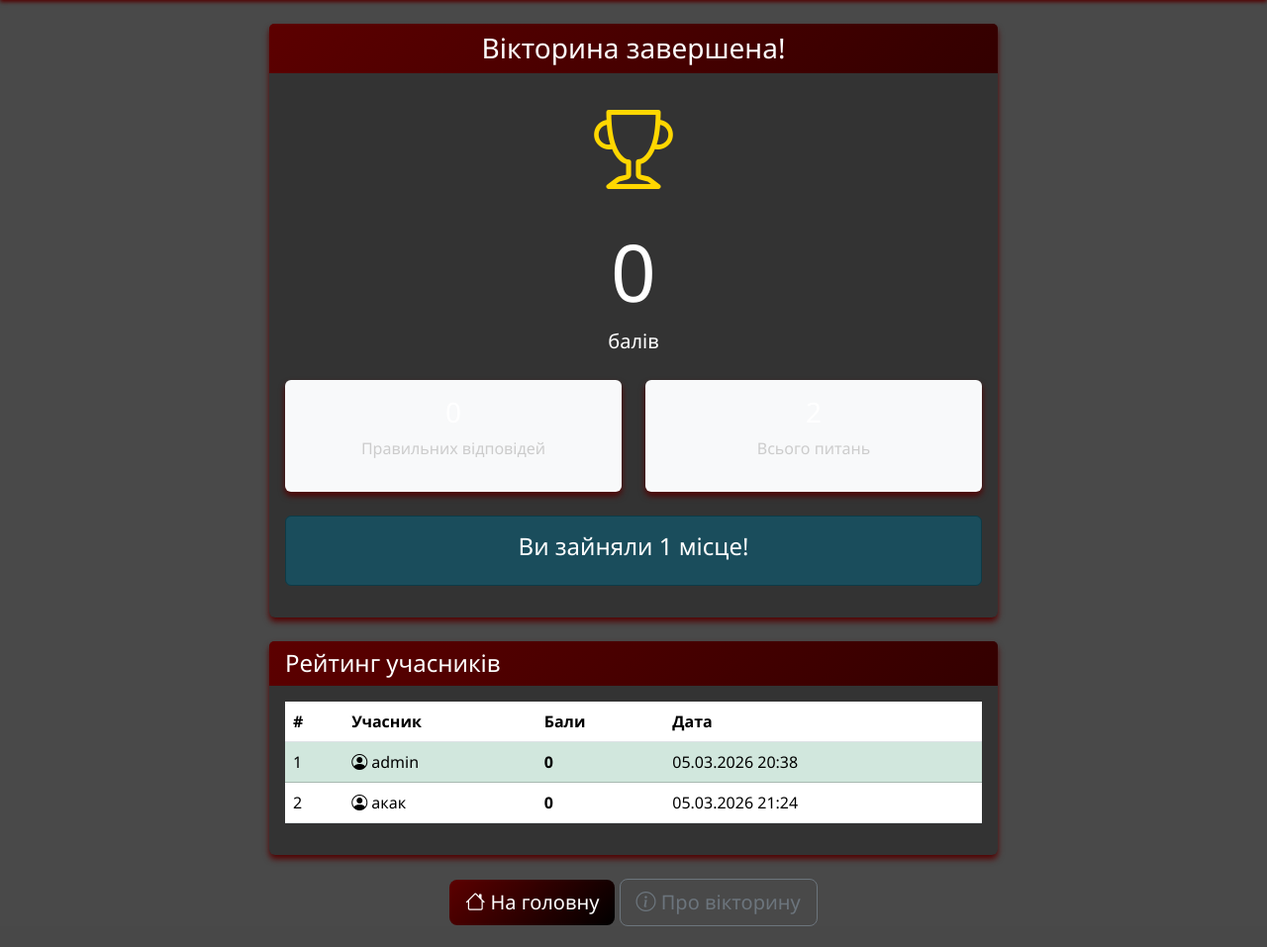
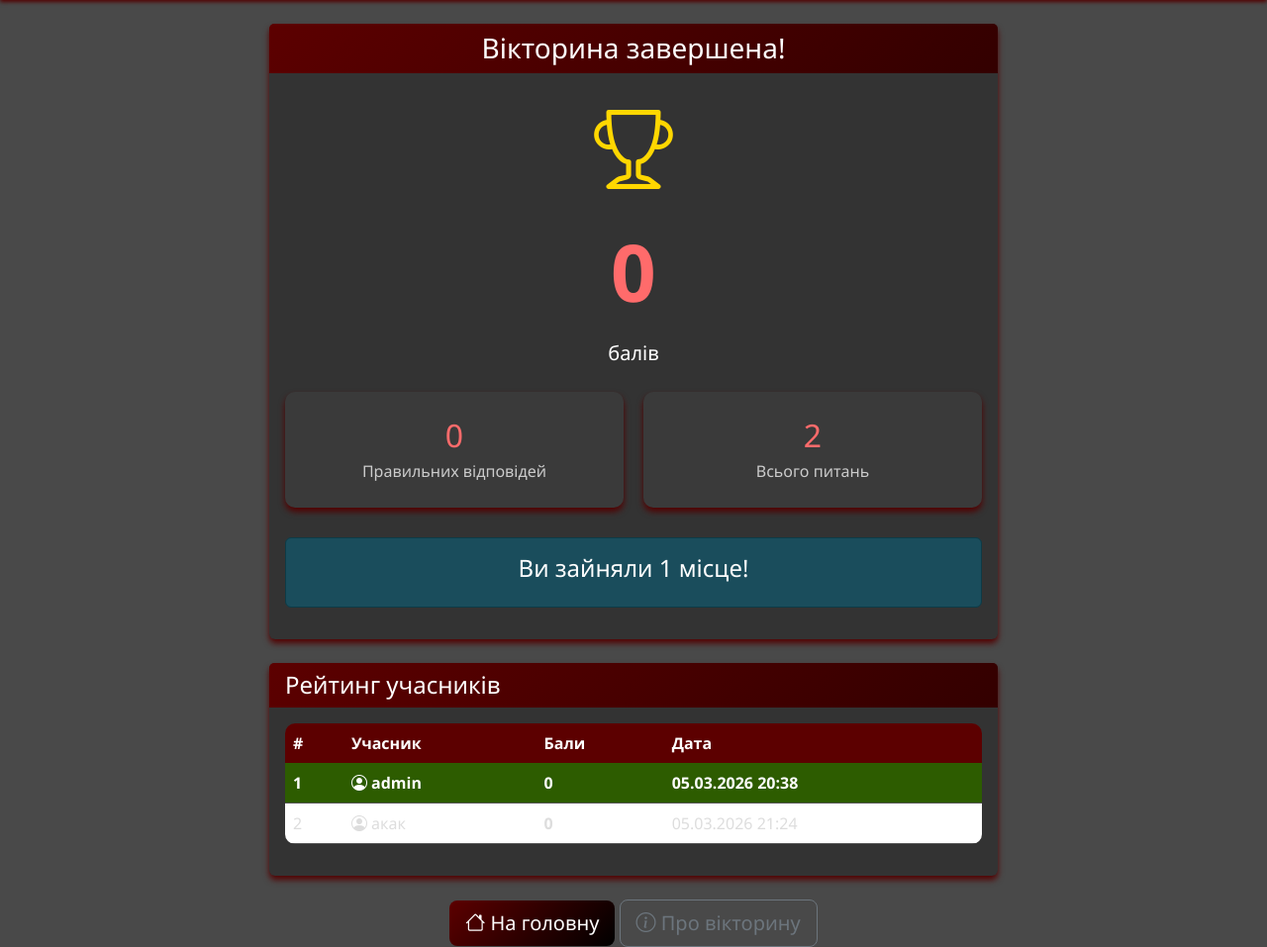
Before and after one commit to maksmaks21/profil, a Django app: page /results/9/ in a window 1280 px wide. Shown: the part 56-1013 px from the top of the page at 99% size. Before the commit the page ends 992 px from the top, so only its background shows below. Run offline with Django 5.2, Linux system fonts and the light colour scheme; a user stored in the database is signed in; data comes from the database, SQL or seed files in the repository; both versions use the stored data as it was after the commit.

Commit message:
Refactor templates to use new CSS structure and update styles for consistency

```diff
--- a/quizzes/templates/base.html
+++ b/quizzes/templates/base.html
@@ -11,9 +11,9 @@
     <link rel="stylesheet" href="https://cdn.jsdelivr.net/npm/bootstrap-icons@1.13.1/font/bootstrap-icons.min.css">
     <!-- Custom CSS -->
     {% load static %}
-    <link rel="stylesheet" href="{% static 'style.css' %}">
+    <link rel="stylesheet" href="{% static 'css/style.css' %}">
 </head>
-<body>
+<body class="{% block body_class %}{% endblock %}">
     {% include 'menu.html' %}
 
     <!-- Контейнер для круглого таймера (буде видно тільки під час гри) -->
--- a/quizzes/templates/quizzes/add_questions.html
+++ b/quizzes/templates/quizzes/add_questions.html
@@ -1,4 +1,6 @@
 {% extends 'base.html' %}
+
+{% block body_class %}play-page{% endblock %}
 
 {% block title %}Додати питання до {{ quiz.title }}{% endblock %}
 
--- a/quizzes/templates/quizzes/create_quiz.html
+++ b/quizzes/templates/quizzes/create_quiz.html
@@ -1,4 +1,6 @@
 {% extends 'base.html' %}
+
+{% block body_class %}play-page{% endblock %}
 
 {% block title %}Створити вікторину{% endblock %}
 
--- a/quizzes/templates/quizzes/login.html
+++ b/quizzes/templates/quizzes/login.html
@@ -1,4 +1,6 @@
 {% extends 'base.html' %}
+
+{% block body_class %}play-page{% endblock %}
 
 {% block title %} Login - Onlain-Quize {% endblock %}
 
--- a/quizzes/templates/quizzes/play_question.html
+++ b/quizzes/templates/quizzes/play_question.html
@@ -1,4 +1,6 @@
 {% extends 'base.html' %}
+
+{% block body_class %}play-page{% endblock %}
 
 {% block title %}{{ quiz.title }} - Питання {{ question_index|add:1 }}{% endblock %}
 
--- a/quizzes/templates/quizzes/register.html
+++ b/quizzes/templates/quizzes/register.html
@@ -1,4 +1,6 @@
 {% extends 'base.html' %}
+
+{% block body_class %}play-page{% endblock %}
 
 {% block title %} Register - Onlain-Quize {% endblock %}
 
--- a/quizzes/templates/quizzes/results.html
+++ b/quizzes/templates/quizzes/results.html
@@ -1,4 +1,6 @@
 {% extends 'base.html' %}
+
+{% block body_class %}results-page{% endblock %}
 
 {% block title %}Результати - {{ quiz.title }}{% endblock %}
 
@@ -12,27 +14,19 @@
                     <h3 class="mb-0">Вікторина завершена!</h3>
                 </div>
                 <div class="card-body">
-                    <i class="bi bi-trophy" style="font-size: 5rem; color: gold;"></i>
+                    <i class="bi bi-trophy trophy-icon"></i>
 
-                    <h1 class="display-1 mt-3">{{ score }}</h1>
+                    <h1 class="score-display mt-3">{{ score }}</h1>
                     <p class="lead">балів</p>
 
-                    <div class="row mt-4">
-                        <div class="col-6">
-                            <div class="card bg-light">
-                                <div class="card-body">
-                                    <h3>{{ correct_answers }}</h3>
-                                    <p class="text-muted">Правильних відповідей</p>
-                                </div>
-                            </div>
+                    <div class="stats-grid mt-4">
+                        <div class="stat-box">
+                            <h3>{{ correct_answers }}</h3>
+                            <p>Правильних відповідей</p>
                         </div>
-                        <div class="col-6">
-                            <div class="card bg-light">
-                                <div class="card-body">
-                                    <h3>{{ total_questions }}</h3>
-                                    <p class="text-muted">Всього питань</p>
-                                </div>
-                            </div>
+                        <div class="stat-box">
+                            <h3>{{ total_questions }}</h3>
+                            <p>Всього питань</p>
                         </div>
                     </div>
 
@@ -51,7 +45,7 @@
                 </div>
                 <div class="card-body">
                     {% if all_sessions %}
-                        <table class="table table-hover">
+                        <table class="table ranking-table">
                             <thead>
                                 <tr>
                                     <th>#</th>
@@ -62,7 +56,7 @@
                             </thead>
                             <tbody>
                                 {% for s in all_sessions %}
-                                    <tr {% if s.id == session.id %}class="table-success"{% endif %}>
+                                    <tr {% if s.id == session.id %}class="current-user-row"{% endif %}>
                                         <td>{{ forloop.counter }}</td>
                                         <td>
                                             <i class="bi bi-person-circle"></i>
--- a/static/style.css
+++ b/static/css/style.css
@@ -155,16 +155,243 @@ h1, h2, h3, h4, h5, h6 {
     margin-bottom: 30px;
 }
 
+.quiz-detail-page .info-card {
+    border-left: 4px soloid #ff6b6b;
+}
+
+.invite-code {
+        background-color: #2a2a2a;
+    color: white ;
+    padding: 0.5rem 1rem ;
+    border-radius: 0.5rem;
+    font-size: 1.2rem;
+    font-weight: bold;
+    border: 1px solid #5c0000;
+}
 
 /* Іконки для інструкції */
+.instruction-icon {
+    font-size: 2rem;
+    color: #ff6b6b;
+}
+
+.instruction-step {
+    text-align: center;
+    padding: 20px ;
+    background: #3a3a3a;
+    border: 10px;
+    margin: 10px;
+}
 /* === СТИЛІ ДЛЯ ПРОФІЛЮ === */
+.profile-header{
+    background: linear-gradient(135deg, #5c0000 0%, #000000 100%);
+    color: white;
+    padding: 40px 0;
+    border-radius: 10px;
+    margin-bottom: 30px;
+    text-align: center;
+}
+
+.profile-avatar{
+    font-size: 5rem;
+    color: white;
+}
+
+.stat-card{
+    text-align: center;
+    padding: 25px ;
+    border: none;
+    box-shadow: 0 4px 6px rgb(83, 1, 1);
+    background-color: #3a3a3a;
+    border-radius: 10px;
+    transition: transform 0.3;
+}
+
+.stat-card:hover {
+    transform: translateY(-5px);
+    box-shadow: 0 8px 15px rgb(92, 0, 0);
+}
+
+.stat-number {
+    font-size: 2.5rem;
+    font-weight: bold;
+    color: #ff6b6b;
+    margin: 10px 0;
+}
+
+.stat-label {
+    color: #cccccc;
+    font-size: 1rem;
+}
 /* Таблиця вікторин */
+.quizzes-table {
+    background-color: #3a3a3a;
+    border-radius: 10px;
+    overflow: hidden;
+}
 
+.quizzes-table table {
+    color: white;
+    margin-bottom: 0;
+}
+
+.quizzes-table th {
+    background-color: #5c0000;
+    color: white;
+    border: none;
+}
+
+.quizzes-table td {
+    border-color: #555555;
+    color: #dddddd;
+}
+
+.quizzes-table tr:hover td {
+    background-color: #454545;
+}
+
+.quiz-status-badge {
+    padding: 5px 12px;
+    border-radius: 20px;
+    font-size: 0.85rem;
+    font-weight: normal;
+}
+
+.status-active {
+    background-color: #2d5c00;
+    color: whight;
+}
+
+.status-inactive {
+    background-color: #666666;
+    color: white;
+}
 /* === СТИЛІ ДЛІ СТОРІНКИ ГРИ === */
+.play-page .question-card {
+    background-color: #3a3a3a;
+    border-left: 4px solid #ff6b6b;
+    padding: 20px;
+    border-radius: 10px;
+    margin-bottom: 20px;
+}
+
+.play-page .timer-display {
+    font-size: 1.5rem;
+    font-weight: bold;
+    color: #ff6b6b;
+    text-align: center;
+}
+
 /* Кнопки відповідей */
+.answer-btn {
+    background-color: #4a4a4a;
+    color: white;
+    border: 1px solid #666666;
+    padding: 15px;
+    text-align: left;
+    width: 100%;
+    border-radius: 8px;
+    transition: all 0.3s;
+}
+
+.answer-btn:hover {
+    background-color: #5c0000;
+    border-color: #ff6b6b;
+    transform: translateX(5px);
+}
+
+.answer-btn:disabled {
+    background-color: #333333;
+    border-color: #555555;
+    color: #999999;
+}
+
 /* Прогрес-бар */
+.progress {
+    background-color: #2a2a2a;
+    height: 10px;
+    border-radius: 5px;
+}
+
+.progress-bar {
+    background: linear-gradient(135deg, #ff6b6b 0%, #ff4444 100%);
+}
+
 /* === СТИЛІ ДЛЯ СТОРІНКИ РЕЗУЛЬТАТІВ === */
+.results-page .trophy-icon {
+    font-size: 5rem;
+    color: gold;
+    text-align: center;
+}
+
+.results-page .score-display {
+    font-size: 5rem;
+    font-weight: bold;
+    color: #ff6b6b;
+    margin: 20px 0;
+    text-align: center;
+}
+
+.results-page .score-label {
+    font-size: 1.2rem;
+    color: #cccccc;
+    text-align: center;
+}
+
+.stats-grid {
+    display: grid;
+    grid-template-columns: repeat(2, 1fr);
+    gap: 20px;
+    margin: 30px 0;
+}
+
+.stat-box {
+    background-color: #3a3a3a;
+    padding: 25px;
+    border-radius: 10px;
+    text-align: center;
+    box-shadow: 0 4px 6px rgb(83, 1, 1);
+}
+
+.stat-box h3 {
+    font-size: 2rem;
+    margin-bottom: 5px;
+    color: #ff6b6b;
+}
+
+.stat-box p {
+    color: #cccccc;
+    margin: 0;
+}
+
 /* Таблиця рейтингу */
+.ranking-table {
+    background-color: #3a3a3a;
+    border-radius: 10px;
+    overflow: hidden;
+}
+
+.ranking-table th {
+    background-color: #5c0000;
+    color: white;
+    border: none;
+}
+
+.ranking-table td {
+    color: #dddddd;
+    border-color: #555555;
+}
+
+.current-user-row {
+    background-color: #2d5c00 !important;
+    color: white;
+    font-weight: bold;
+}
+
+.current-user-row td {
+    background-color: #2d5c00;
+    color: white;
+}
 
 /* === КРУГЛИЙ ТАЙМЕР === */
 #quiz-timer-container {
```
Also changed, not shown: other parts of static/css/style.css (+45 -3 lines), quizzes/templates/quizzes/home.html (+6 -4 lines), quizzes/templates/quizzes/profile.html (+8 -6 lines), quizzes/templates/quizzes/quiz_detail.html (+6 -4 lines), db.sqlite3.
